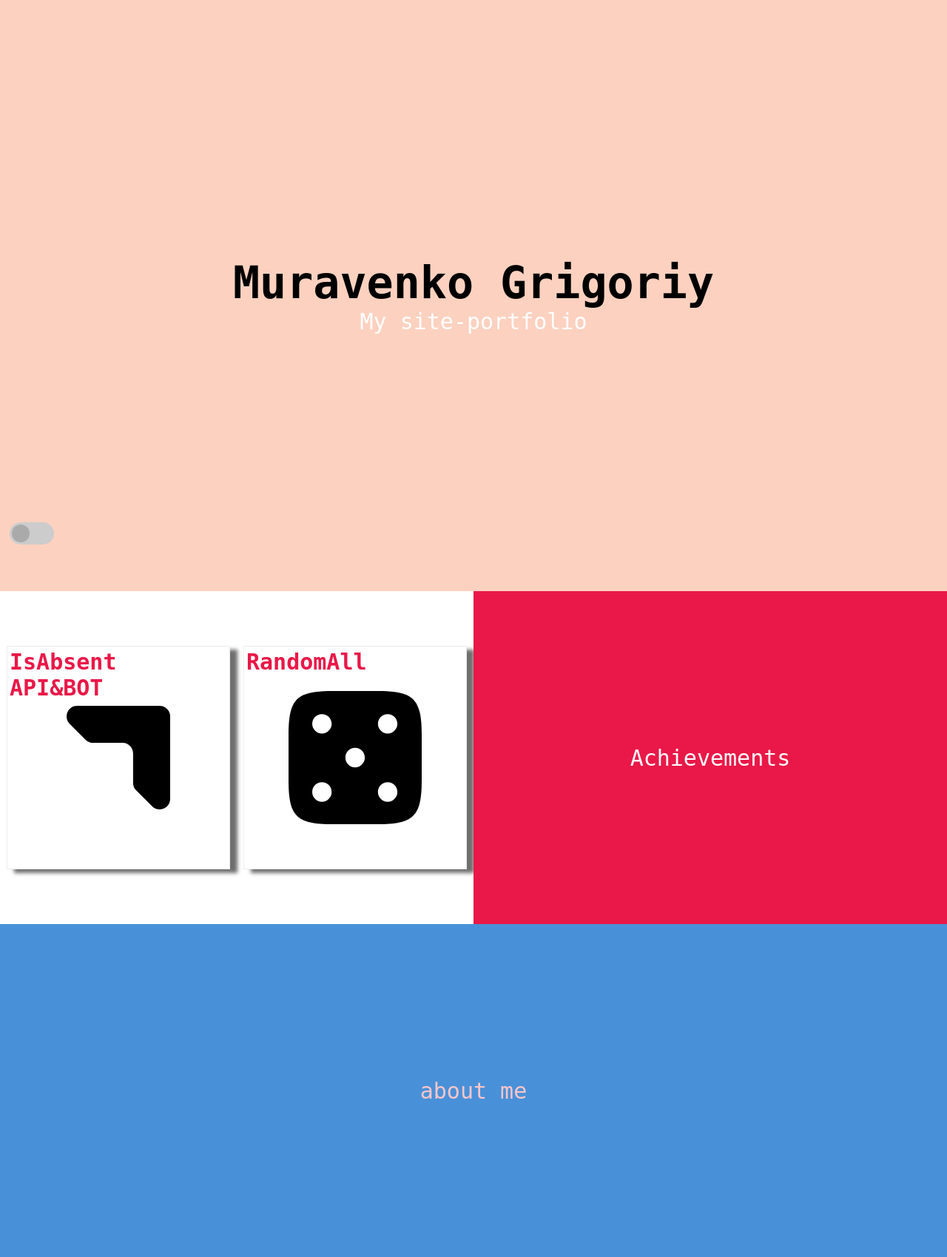
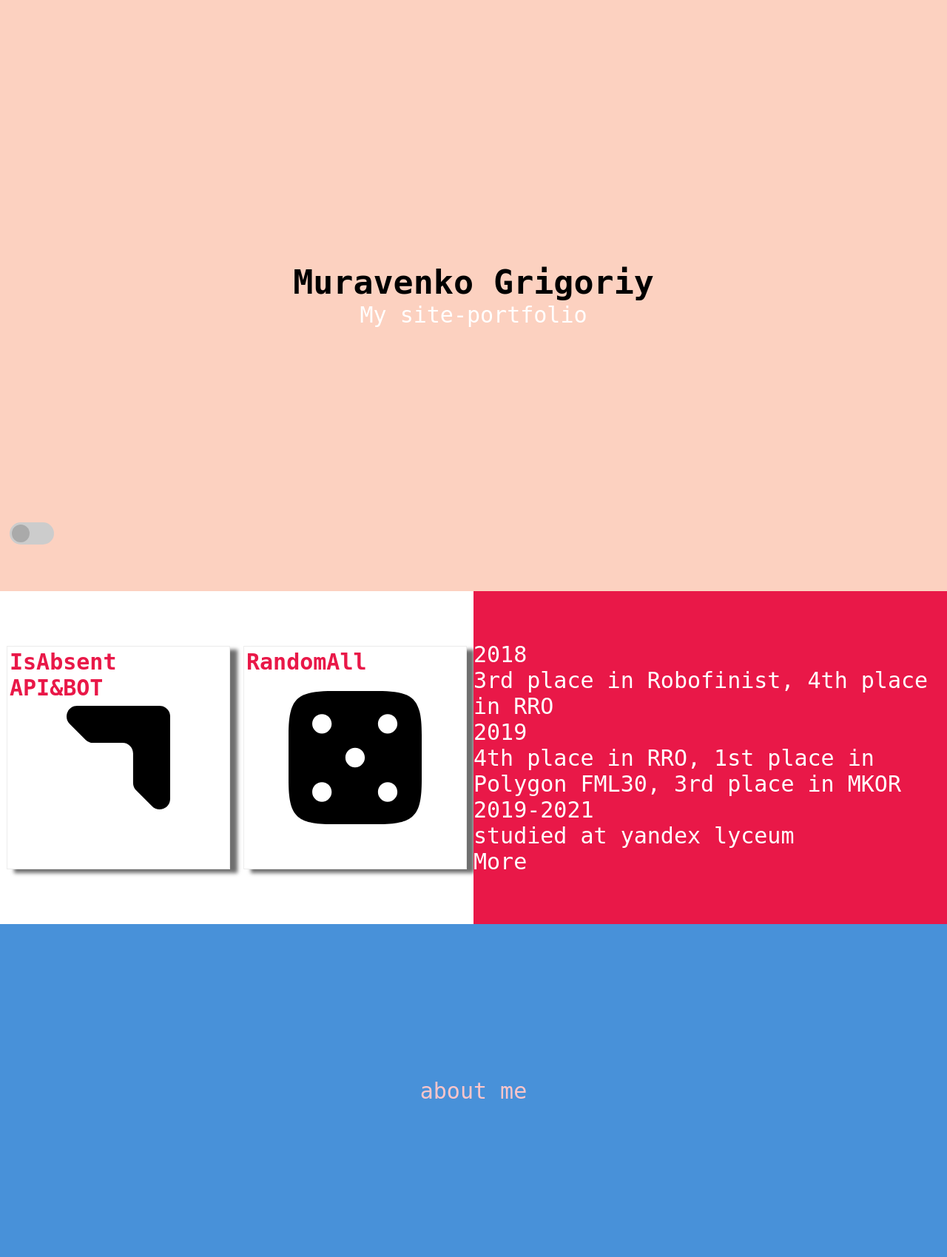
Before and after one commit to Deformater/portfolio, a Flask app: page / in a window 1280 px wide. Shown: the part 56-1755 px from the top of the page at 74% size. Run offline with Flask 2, Linux system fonts and the light colour scheme.

Commit message:
Section added

```diff
--- a/static/css/index.css
+++ b/static/css/index.css
@@ -119,6 +119,14 @@ li:not(:last-child) a {
   justify-content: center;
 }
 
+.myAchievementsContainer a {
+  color: white;
+}
+
+.myAchievementsContainer .bigTextContainer {
+  text-align: left;
+}
+
 .thirdContainer {
   display: flex;
   width: 100vw;
--- a/templates/index.html
+++ b/templates/index.html
@@ -24,16 +24,16 @@
         </nav>
     </header>
 
-    <div class="firstContainer">
+    <section class="firstContainer">
         <div>
           <h1>Muravenko Grigoriy</h1>
           <p>
               My site-portfolio
           </p>
         </div>
-    </div>
+    </section>
 
-    <div class="secondContainer">
+    <section class="secondContainer">
         <div class="myProjectsContainer">
             <div class="projects">
                 <div class="project">
@@ -52,14 +52,26 @@
                 </div>
             </div>
         </div>
+
         <div class="myAchievementsContainer">
-            Achievements
+            <div class="bigTextContainer">
+                2018<br>
+                3rd place in<a href="https://robofinist.ru/"> Robofinist</a>,
+                4th place in<a href="https://sportrobotics.ru/"> RRO</a><br>
+                2019<br>
+                4th place in<a href="https://sportrobotics.ru/"> RRO</a>,
+                1st place in <a href="https://www.robot30.ru/"> Polygon FML30</a>,
+                3rd place in <a href="https://mkor.olimpiada.ru/"> MKOR</a><br>
+                2019-2021<br>
+                studied at<a href="https://lyceum.yandex.ru/"> yandex lyceum</a><br>
+                More
+            </div>
         </div>
-    </div>
+    </section>
 
-    <div class="thirdContainer">
+    <section class="thirdContainer">
         <span>about me</span>
-    </div>
+    </section>
 
     <div class="switch">
         <div class="switch_content">
```
